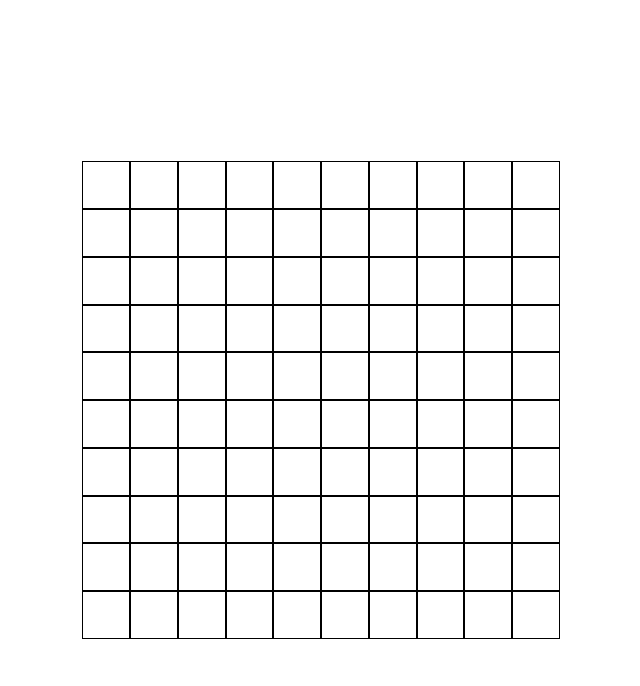
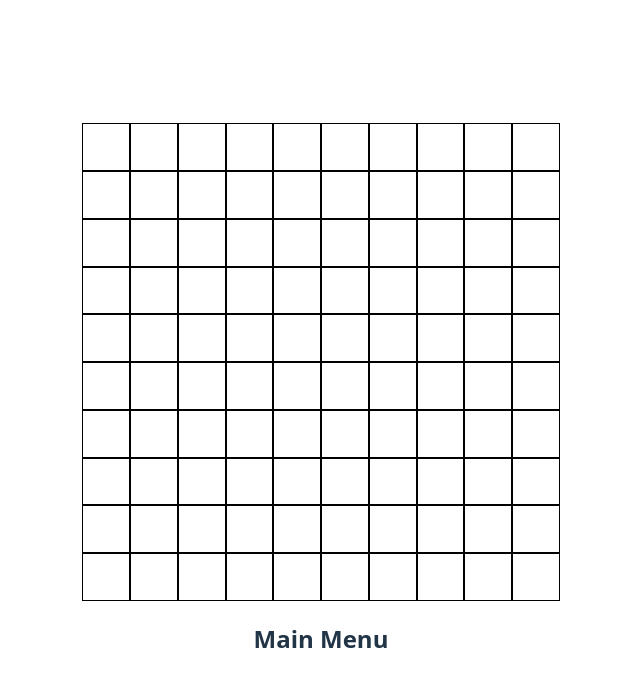
Before and after one commit to yepitsaname/minesweeper, a React (Vite) app in the folder app/: page / in a window 1280 px wide. Shown: the top 686 px of the page, without its empty margins (319-959 px from the left). Built offline with nearby package versions, Linux system fonts and the light colour scheme.

Commit message:
adds a menu overlay to the game board and tests the various overlay states sans game start

```diff
--- a/app/components/Board.jsx
+++ b/app/components/Board.jsx
@@ -1,6 +1,7 @@
 import { useEffect, useState } from "react";
 import Tile from "./Tile";
-import { getUncoveredTileCount, setMines, setValues } from "../game_logic/main";
+import Menu from "./Menu";
+import { getUncoveredMineCount, getUncoveredTileCount, setMines, setValues } from "../game_logic/main";
 import '../css/Board.css';
 
 /**
@@ -13,10 +14,20 @@ export default function Board({col, row, mines}){
     new Array(col).fill({covered: true, mine: false, value: 0})
   ));
   const [uncoveredSquares, setUncoveredSquares] = useState(0)
+  const [hitMine, setHitMine] = useState(false);
+  const [gameOver, setGameOver] = useState(true);
 
   useEffect(()=>{ setTiles(setValues(setMines(tiles,mines))) },[])
-  useEffect(()=>{ setUncoveredSquares(getUncoveredTileCount(tiles)) },[tiles])
 
+  useEffect(()=>{
+    setUncoveredSquares(getUncoveredTileCount(tiles));
+    setHitMine(getUncoveredMineCount(tiles) >= 1);
+  },[tiles])
+
+  useEffect(()=>{
+    if(hitMine == true){ setGameOver(true)
+    } else if ( uncoveredSquares == col * row - mines ){ setGameOver(true) }
+  },[uncoveredSquares,hitMine])
 
   return (
     <div title="board">
@@ -27,6 +38,12 @@ export default function Board({col, row, mines}){
           </div>
         )
       })}
+      {gameOver == true ?
+        (<div title="board mask" className="mask">
+          { uncoveredSquares == 0 ? <Menu state={0} /> : !hitMine ? <Menu state={1} /> : <Menu state={2} />}
+        </div>) :
+        <></>
+      }
     </div>
   )
 }
--- a/app/components/Menu.jsx
+++ b/app/components/Menu.jsx
@@ -4,7 +4,7 @@ export default function Menu({state}){
   const OPTIONS = {MAIN: 0, WIN: 1, LOSE: 2}
 
   return (
-    <div className="menu">
+    <div title='menu' className="menu">
       {state == OPTIONS.MAIN ? <div><h2>Main Menu</h2></div> : <></> }
       {state == OPTIONS.WIN ? <div><p>You Won!</p></div> : <></> }
       {state == OPTIONS.LOSE ? <div><p>You Lost!</p></div> : <></> }
```
Also changed, not shown: 1 other file (tests, documents, lock files or other folders).
